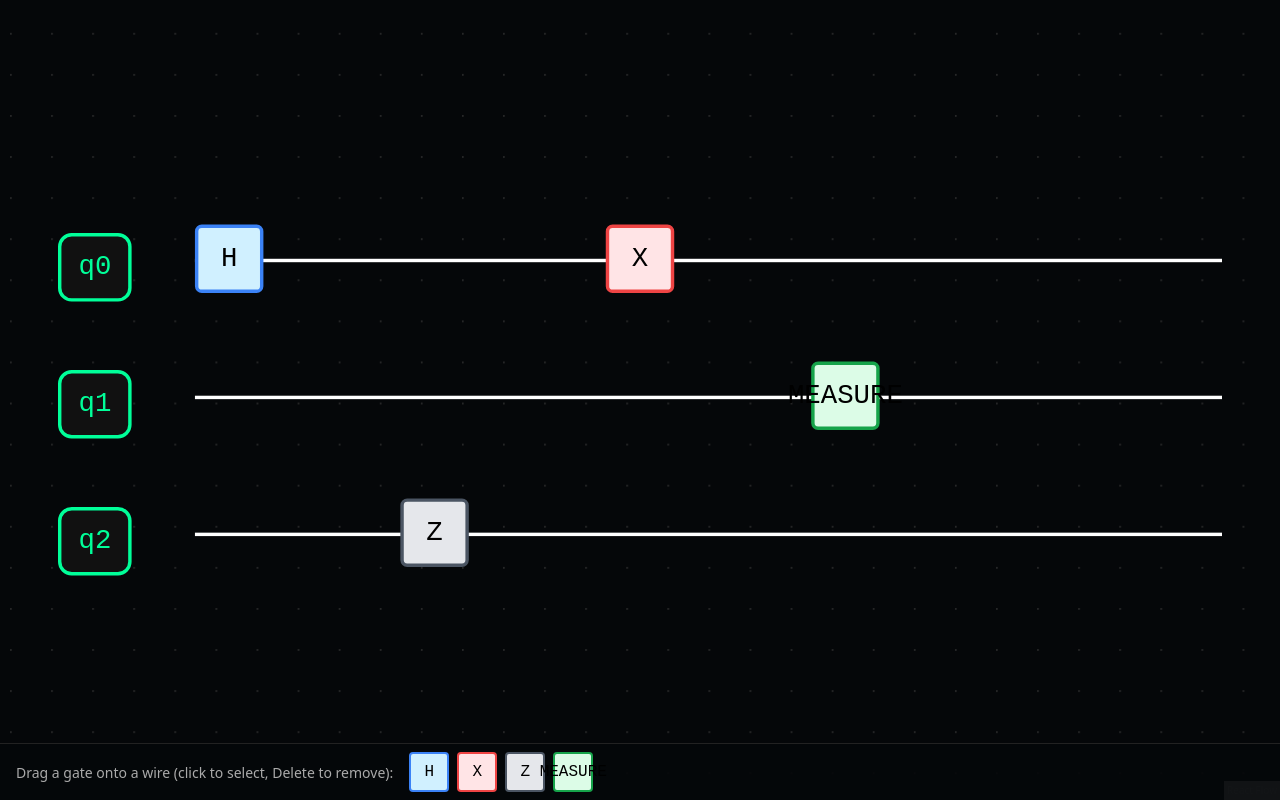
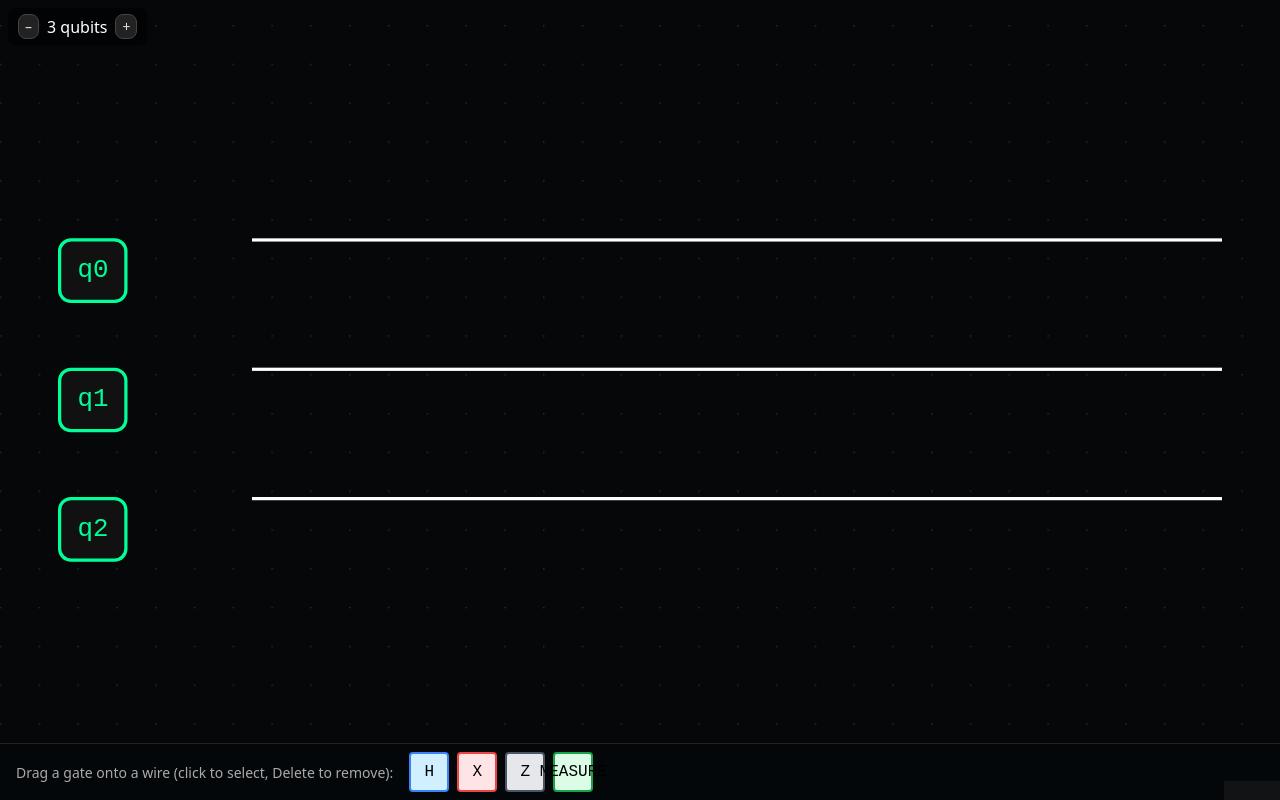
Before and after one commit to raw1218/QuantumCircuitSimulator, a React (Vite) app in the folder quantum-sim/: page / in a window 1280 px wide. Built offline with nearby package versions, Linux system fonts and the light colour scheme.

Commit message:
added variable number of qubits

```diff
--- a/quantum-sim/src/App.tsx
+++ b/quantum-sim/src/App.tsx
@@ -1,5 +1,5 @@
 import { useEffect, useState, useRef } from 'react';
-import type { DragEvent } from 'react';
+import type { DragEvent, MouseEvent } from 'react';
 import {
     Background,
     ReactFlow,
@@ -18,10 +18,8 @@ import {
 import '@xyflow/react/dist/style.css';
 
 import { nodeTypes, GateGlyph } from './quantum/nodes';
-import { initialNodes, initialEdges } from './quantum/scene';
+import { initialEdges } from './quantum/scene';
 import {
-    snapToRow,
-    snapToCol,
     GATE_Y_OFFSET,
     ROW_HEIGHT,
     Y_OFFSET,
@@ -34,10 +32,18 @@ import type { GateKind } from './quantum/model';
 
 const GATE_PALETTE: GateKind[] = ['H', 'X', 'Z', 'MEASURE'];
 
-// === grid helpers ===
+/* ──────────────────────────────────────────────────────────────
+   Grid helpers
+   ────────────────────────────────────────────────────────────── */
 
-function rowFromSnappedY(ySnapped: number): number {
-    return Math.round((ySnapped - Y_OFFSET) / ROW_HEIGHT);
+// Given a flow-space Y (for the *center* of the gate + GATE_Y_OFFSET),
+// snap to the nearest row and clamp to [0, nQubits-1]
+function snapRowFromFlowY(flowY: number, nQubits: number): { row: number; ySnapped: number } {
+    // approximate row index from geometry
+    const approxRow = Math.round((flowY - Y_OFFSET) / ROW_HEIGHT);
+    const row = Math.max(0, Math.min(nQubits - 1, approxRow));
+    const ySnapped = rowY(row);
+    return { row, ySnapped };
 }
 
 function colFromSnappedX(xSnapped: number): number {
@@ -50,7 +56,12 @@ function gridFromNode(node: Node) {
     return { row, col };
 }
 
-function isCellOccupied(nodes: Node[], row: number, col: number, ignoreId?: string) {
+function isCellOccupied(
+    nodes: Node[],
+    row: number,
+    col: number,
+    ignoreId?: string,
+): boolean {
     return nodes.some((n) => {
         if (n.type !== 'gate') return false;
         if (ignoreId && n.id === ignoreId) return false;
@@ -65,34 +76,50 @@ type PreviewGate = {
     kind: GateKind;
 };
 
-// === main canvas ===
+/* ──────────────────────────────────────────────────────────────
+   Rail (label + wire) generator
+   ────────────────────────────────────────────────────────────── */
 
-function CircuitCanvas() {
-    const { screenToFlowPosition } = useReactFlow();
+function createRailNodes(nQubits: number): Node[] {
+    const rails: Node[] = [];
 
-    const [nodes, setNodes, onNodesChangeBase] = useNodesState<Node>(initialNodes);
-    const [edges, setEdges, onEdgesChangeBase] = useEdgesState<Edge>(initialEdges);
+    for (let i = 0; i < nQubits; i++) {
+        const y = rowY(i);
 
-    const [selectedNodeId, setSelectedNodeId] = useState<string | null>(null);
-    const [previewGate, setPreviewGate] = useState<PreviewGate | null>(null);
-    const [dragKind, setDragKind] = useState<GateKind | null>(null);
+        // Label node (q0, q1, ...)
+        rails.push({
+            id: `label-${i}`,
+            type: 'qubitLabel',
+            position: { x: 0, y },
+            data: { label: `q${i}` },
+            draggable: false,
+            selectable: false,
+        });
 
-    // for existing node drag: remember original position so we can revert
-    const dragStartPosRef = useRef<Record<string, { x: number; y: number }>>({});
+        // Wire node (horizontal line)
+        rails.push({
+            id: `wire-${i}`,
+            type: 'wire',
+            position: { x: X_WIRE, y },
+            data: {},
+            draggable: false,
+            selectable: false,
+        });
+    }
 
-    const onNodesChange = (changes: NodeChange[]) => {
-        onNodesChangeBase(changes);
-    };
-    const onEdgesChange = (changes: EdgeChange[]) => {
-        onEdgesChangeBase(changes);
-    };
+    return rails;
+}
 
-    const handleSelectionChange = (params: SelectionChange) => {
-        const gateNode = params.nodes.find((n) => n.type === 'gate');
-        setSelectedNodeId(gateNode ? gateNode.id : null);
-    };
+/* ──────────────────────────────────────────────────────────────
+   Hooks
+   ────────────────────────────────────────────────────────────── */
 
-    // delete selected gate on Delete / Backspace
+function useDeleteSelectedGate(
+    selectedNodeId: string | null,
+    setNodes: ReturnType<typeof useNodesState<Node>>[1],
+    setEdges: ReturnType<typeof useEdgesState<Edge>>[1],
+    clearSelection: () => void,
+) {
     useEffect(() => {
         const handler = (event: KeyboardEvent) => {
             if (!selectedNodeId) return;
@@ -103,14 +130,147 @@ function CircuitCanvas() {
             setEdges((eds) =>
                 eds.filter((e) => e.source !== selectedNodeId && e.target !== selectedNodeId),
             );
-            setSelectedNodeId(null);
+            clearSelection();
         };
 
         window.addEventListener('keydown', handler);
         return () => window.removeEventListener('keydown', handler);
-    }, [selectedNodeId, setNodes, setEdges]);
+    }, [selectedNodeId, setNodes, setEdges, clearSelection]);
+}
 
-    // ------- palette drag (external) -------
+/* ──────────────────────────────────────────────────────────────
+   Presentational components
+   ────────────────────────────────────────────────────────────── */
+
+type GhostPreviewProps = {
+    previewGate: PreviewGate | null;
+};
+
+function GhostPreview({ previewGate }: GhostPreviewProps) {
+    if (!previewGate) return null;
+
+    return (
+        <ViewportPortal>
+            <div
+                style={{
+                    position: 'absolute',
+                    transform: `translate(${colX(previewGate.col)}px, ${rowY(previewGate.row) - GATE_Y_OFFSET
+                        }px)`,
+                    pointerEvents: 'none',
+                }}
+            >
+                <GateGlyph kind={previewGate.kind} isPreview />
+            </div>
+        </ViewportPortal>
+    );
+}
+
+type GatePaletteProps = {
+    palette: GateKind[];
+    onDragStart: (kind: GateKind, event: DragEvent<HTMLDivElement>) => void;
+    onDragEnd: () => void;
+};
+
+function GatePalette({ palette, onDragStart, onDragEnd }: GatePaletteProps) {
+    return (
+        <div
+            style={{
+                position: 'absolute',
+                left: 0,
+                right: 0,
+                bottom: 0,
+                padding: '8px 16px',
+                background: 'rgba(5, 7, 9, 0.9)',
+                borderTop: '1px solid #222',
+                display: 'flex',
+                gap: 8,
+                alignItems: 'center',
+            }}
+        >
+            <span
+                style={{
+                    color: '#aaa',
+                    fontSize: 14,
+                    fontFamily: 'system-ui, sans-serif',
+                    marginRight: 8,
+                }}
+            >
+                Drag a gate onto a wire (click to select, Delete to remove):
+            </span>
+
+            {palette.map((kind) => (
+                <div
+                    key={kind}
+                    draggable
+                    onDragStart={(event) => onDragStart(kind, event)}
+                    onDragEnd={onDragEnd}
+                    style={{ cursor: 'grab', userSelect: 'none' }}
+                >
+                    <GateGlyph kind={kind} />
+                </div>
+            ))}
+        </div>
+    );
+}
+
+/* ──────────────────────────────────────────────────────────────
+   Main canvas
+   ────────────────────────────────────────────────────────────── */
+
+function CircuitCanvas() {
+    const { screenToFlowPosition } = useReactFlow();
+
+    // Start with 3 qubits (rails)
+    const [nQubits, setNQubits] = useState(3);
+
+    const [nodes, setNodes, onNodesChangeBase] = useNodesState<Node>(
+        createRailNodes(3),
+    );
+    const [edges, setEdges, onEdgesChangeBase] = useEdgesState<Edge>(initialEdges);
+
+    const [selectedNodeId, setSelectedNodeId] = useState<string | null>(null);
+    const [previewGate, setPreviewGate] = useState<PreviewGate | null>(null);
+    const [dragKind, setDragKind] = useState<GateKind | null>(null);
+
+    // remember original position of gate when drag starts
+    const dragStartPosRef = useRef<Record<string, { x: number; y: number }>>({});
+
+    const onNodesChange = (changes: NodeChange[]) => {
+        onNodesChangeBase(changes);
+    };
+
+    const onEdgesChange = (changes: EdgeChange[]) => {
+        onEdgesChangeBase(changes);
+    };
+
+    const handleSelectionChange = (params: SelectionChange) => {
+        const gateNode = params.nodes.find((n) => n.type === 'gate');
+        setSelectedNodeId(gateNode ? gateNode.id : null);
+    };
+
+    useDeleteSelectedGate(
+        selectedNodeId,
+        setNodes,
+        setEdges,
+        () => setSelectedNodeId(null),
+    );
+
+    // Rebuild rails when nQubits changes; drop gates on removed rails
+    useEffect(() => {
+        setNodes((prev) => {
+            const gateNodes = prev.filter((n) => n.type === 'gate');
+
+            const filteredGates = gateNodes.filter((g) => {
+                const { row } = gridFromNode(g);
+                return row < nQubits;
+            });
+
+            const rails = createRailNodes(nQubits);
+            return [...rails, ...filteredGates];
+        });
+    }, [nQubits, setNodes]);
+
+    /* ------- palette drag (external) ------- */
 
     const handleDrop = (event: DragEvent<HTMLDivElement>) => {
         event.preventDefault();
@@ -126,23 +286,23 @@ function CircuitCanvas() {
             return;
         }
 
-        // React Flow docs: use client coords directly with screenToFlowPosition
         const pos = screenToFlowPosition({
             x: event.clientX,
             y: event.clientY,
         });
 
-        const { ySnapped } = snapToRow(pos.y + GATE_Y_OFFSET);
-        const { xSnapped } = snapToCol(pos.x);
+        // snap + clamp row based on nQubits
+        const { row, ySnapped } = snapRowFromFlowY(pos.y + GATE_Y_OFFSET, nQubits);
+        const xSnapped = (() => {
+            const approxCol = Math.round((pos.x - X_WIRE) / COL_WIDTH);
+            return colX(approxCol);
+        })();
 
-        const row = rowFromSnappedY(ySnapped);
-        const col = colFromSnappedX(xSnapped);
-
+        const col = Math.round((xSnapped - X_WIRE) / COL_WIDTH);
         const newId = `gate-${kind}-${Date.now()}`;
 
         setNodes((nds) => {
             if (isCellOccupied(nds, row, col)) {
-                // occupied → no new node
                 return nds;
             }
 
@@ -178,11 +338,13 @@ function CircuitCanvas() {
             y: event.clientY,
         });
 
-        const { ySnapped } = snapToRow(pos.y + GATE_Y_OFFSET);
-        const { xSnapped } = snapToCol(pos.x);
+        const { row, ySnapped } = snapRowFromFlowY(pos.y + GATE_Y_OFFSET, nQubits);
+        const xSnapped = (() => {
+            const approxCol = Math.round((pos.x - X_WIRE) / COL_WIDTH);
+            return colX(approxCol);
+        })();
 
-        const row = rowFromSnappedY(ySnapped);
-        const col = colFromSnappedX(xSnapped);
+        const col = Math.round((xSnapped - X_WIRE) / COL_WIDTH);
 
         if (isCellOccupied(nodes, row, col)) {
             setPreviewGate(null);
@@ -195,14 +357,13 @@ function CircuitCanvas() {
         setPreviewGate(null);
     };
 
-    // ------- node drag (internal) -------
+    /* ------- node drag (internal) ------- */
 
-    const handleNodeDragStart = (_: React.MouseEvent, node: Node) => {
+    const handleNodeDragStart = (_: MouseEvent, node: Node) => {
         if (node.type !== 'gate') return;
 
         // remember original position
         dragStartPosRef.current[node.id] = { ...node.position };
-        console.log(`node = ${node.id}, startPos = ${dragStartPosRef.current[node.id]}`);
 
         const data = node.data as any;
         const kind = data?.kind as GateKind | undefined;
@@ -211,10 +372,9 @@ function CircuitCanvas() {
             return;
         }
 
-        const { ySnapped } = snapToRow(node.position.y + GATE_Y_OFFSET);
-        const { xSnapped } = snapToCol(node.position.x);
-        const row = rowFromSnappedY(ySnapped);
-        const col = colFromSnappedX(xSnapped);
+        const flowY = node.position.y + GATE_Y_OFFSET;
+        const { row } = snapRowFromFlowY(flowY, nQubits);
+        const col = Math.round((node.position.x - X_WIRE) / COL_WIDTH);
 
         if (isCellOccupied(nodes, row, col, node.id)) {
             setPreviewGate(null);
@@ -223,7 +383,7 @@ function CircuitCanvas() {
         }
     };
 
-    const handleNodeDrag = (_: React.MouseEvent, node: Node) => {
+    const handleNodeDrag = (_: MouseEvent, node: Node) => {
         if (node.type !== 'gate') return;
 
         const data = node.data as any;
@@ -233,10 +393,11 @@ function CircuitCanvas() {
             return;
         }
 
-        const { ySnapped } = snapToRow(node.position.y + GATE_Y_OFFSET);
-        const { xSnapped } = snapToCol(node.position.x);
-        const row = rowFromSnappedY(ySnapped);
-        const col = colFromSnappedX(xSnapped);
+        const flowY = node.position.y + GATE_Y_OFFSET;
+        const { row, ySnapped } = snapRowFromFlowY(flowY, nQubits);
+        const approxCol = Math.round((node.position.x - X_WIRE) / COL_WIDTH);
+        const xSnapped = colX(approxCol);
+        const col = Math.round((xSnapped - X_WIRE) / COL_WIDTH);
 
         if (isCellOccupied(nodes, row, col, node.id)) {
             setPreviewGate(null);
@@ -250,23 +411,21 @@ function CircuitCanvas() {
         }
     };
 
-    const handleNodeDragStop = (_: React.MouseEvent, node: Node) => {
+    const handleNodeDragStop = (_: MouseEvent, node: Node) => {
         if (node.type !== 'gate') {
             setPreviewGate(null);
             return;
         }
 
-        const { ySnapped } = snapToRow(node.position.y + GATE_Y_OFFSET);
-        const { xSnapped } = snapToCol(node.position.x);
-        const row = rowFromSnappedY(ySnapped);
-        const col = colFromSnappedX(xSnapped);
+        const flowY = node.position.y + GATE_Y_OFFSET;
+        const { row, ySnapped } = snapRowFromFlowY(flowY, nQubits);
+        const approxCol = Math.round((node.position.x - X_WIRE) / COL_WIDTH);
+        const xSnapped = colX(approxCol);
+        const col = Math.round((xSnapped - X_WIRE) / COL_WIDTH);
 
         setNodes((nds) => {
             const occupied = isCellOccupied(nds, row, col, node.id);
-
-            // original position we saved when drag started
             const startPos = dragStartPosRef.current[node.id];
-            console.log(`id = ${node.id} occupied = ${occupied}, startPos =, ${ startPos }`);
 
             if (occupied && startPos) {
                 // revert to original cell
@@ -275,7 +434,7 @@ function CircuitCanvas() {
                 );
             }
 
-            // otherwise snap to new snapped position
+            // otherwise snap to new snapped position (clamped row)
             return nds.map((n) =>
                 n.id === node.id
                     ? {
@@ -289,6 +448,22 @@ function CircuitCanvas() {
         setPreviewGate(null);
     };
 
+    /* ------- palette handlers wired to component ------- */
+
+    const handlePaletteDragStart = (kind: GateKind, event: DragEvent<HTMLDivElement>) => {
+        setDragKind(kind);
+        event.dataTransfer.setData('text/plain', kind);
+        event.dataTransfer.setData('application/gate-kind', kind);
+        event.dataTransfer.effectAllowed = 'move';
+    };
+
+    const handlePaletteDragEnd = () => {
+        setDragKind(null);
+        setPreviewGate(null);
+    };
+
+    /* ------- render ------- */
+
     return (
         <div
             style={{
@@ -299,6 +474,54 @@ function CircuitCanvas() {
                 overflow: 'hidden',
             }}
         >
+            {/* Qubit count controls */}
+            <div
+                style={{
+                    position: 'absolute',
+                    top: 8,
+                    left: 8,
+                    background: 'rgba(0,0,0,0.5)',
+                    padding: '6px 10px',
+                    borderRadius: 6,
+                    color: '#fff',
+                    fontFamily: 'system-ui',
+                    display: 'flex',
+                    gap: 8,
+                    alignItems: 'center',
+                    zIndex: 10,
+                }}
+            >
+                <button
+                    onClick={() => setNQubits((n) => Math.max(1, n - 1))}
+                    style={{
+                        padding: '2px 6px',
+                        fontSize: 14,
+                        cursor: 'pointer',
+                        background: '#222',
+                        border: '1px solid #444',
+                        color: '#ddd',
+                    }}
+                >
+                    –
+                </button>
+
+                <span>{nQubits} qubits</span>
+
+                <button
+                    onClick={() => setNQubits((n) => Math.min(4, n + 1))}
+                    style={{
+                        padding: '2px 6px',
+                        fontSize: 14,
+                        cursor: 'pointer',
+                        background: '#222',
+                        border: '1px solid #444',
+                        color: '#ddd',
+                    }}
+                >
+                    +
+                </button>
+            </div>
+
             {/* ReactFlow canvas */}
             <div
                 style={{ width: '100%', height: '100%' }}
@@ -328,71 +551,20 @@ function CircuitCanvas() {
                 </ReactFlow>
             </div>
 
-            {/* Ghost preview gate, in FLOW coordinates via ViewportPortal */}
-            {previewGate && (
-                <ViewportPortal>
-                    <div
-                        style={{
-                            position: 'absolute',
-                            transform: `translate(${colX(previewGate.col)}px, ${rowY(previewGate.row) - GATE_Y_OFFSET
-                                }px)`,
-                            pointerEvents: 'none',
-                        }}
-                    >
-                        <GateGlyph kind={previewGate.kind} isPreview />
-                    </div>
-                </ViewportPortal>
-            )}
+            <GhostPreview previewGate={previewGate} />
 
-            {/* Bottom gate palette */}
-            <div
-                style={{
-                    position: 'absolute',
-                    left: 0,
-                    right: 0,
-                    bottom: 0,
-                    padding: '8px 16px',
-                    background: 'rgba(5, 7, 9, 0.9)',
-                    borderTop: '1px solid #222',
-                    display: 'flex',
-                    gap: 8,
-                    alignItems: 'center',
-                }}
-            >
-                <span
-                    style={{
-                        color: '#aaa',
-                        fontSize: 14,
-                        fontFamily: 'system-ui, sans-serif',
-                        marginRight: 8,
-                    }}
-                >
-                    Drag a gate onto a wire (click to select, Delete to remove):
-                </span>
-
-                {GATE_PALETTE.map((kind) => (
-                    <div
-                        key={kind}
-                        draggable
-                        onDragStart={(event) => {
-                            setDragKind(kind);
-                            event.dataTransfer.setData('text/plain', kind);
-                            event.dataTransfer.setData('application/gate-kind', kind);
-                            event.dataTransfer.effectAllowed = 'move';
-                        }}
-                        onDragEnd={() => {
-                            setDragKind(null);
-                            setPreviewGate(null);
-                        }}
-                        style={{ cursor: 'grab', userSelect: 'none' }}
-                    >
-                        <GateGlyph kind={kind} />
-                    </div>
-                ))}
-            </div>
+            <GatePalette
+                palette={GATE_PALETTE}
+                onDragStart={handlePaletteDragStart}
+                onDragEnd={handlePaletteDragEnd}
+            />
         </div>
     );
 }
+
+/* ──────────────────────────────────────────────────────────────
+   Root
+   ────────────────────────────────────────────────────────────── */
 
 export default function App() {
     return (
```
